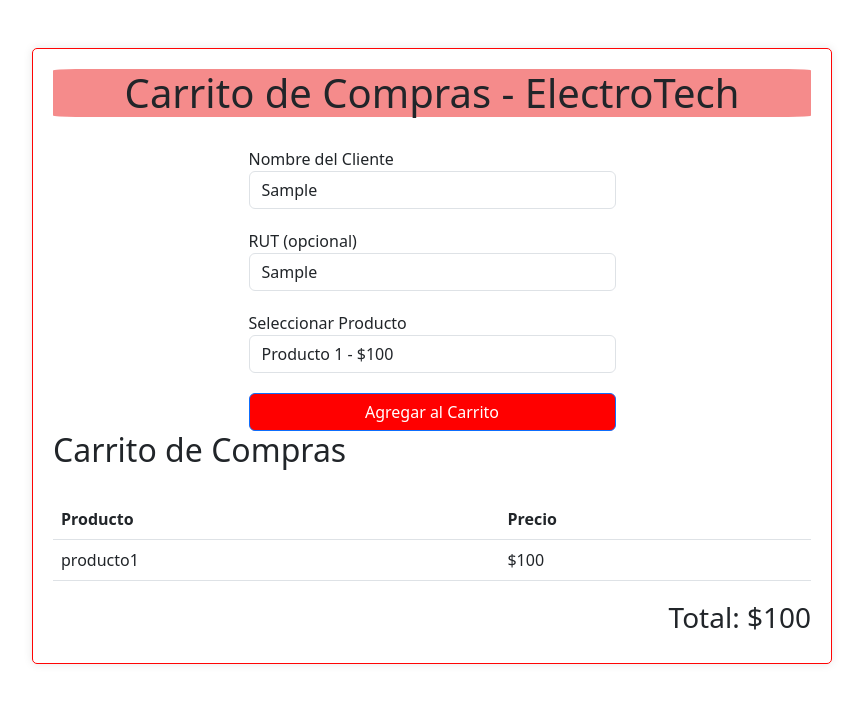
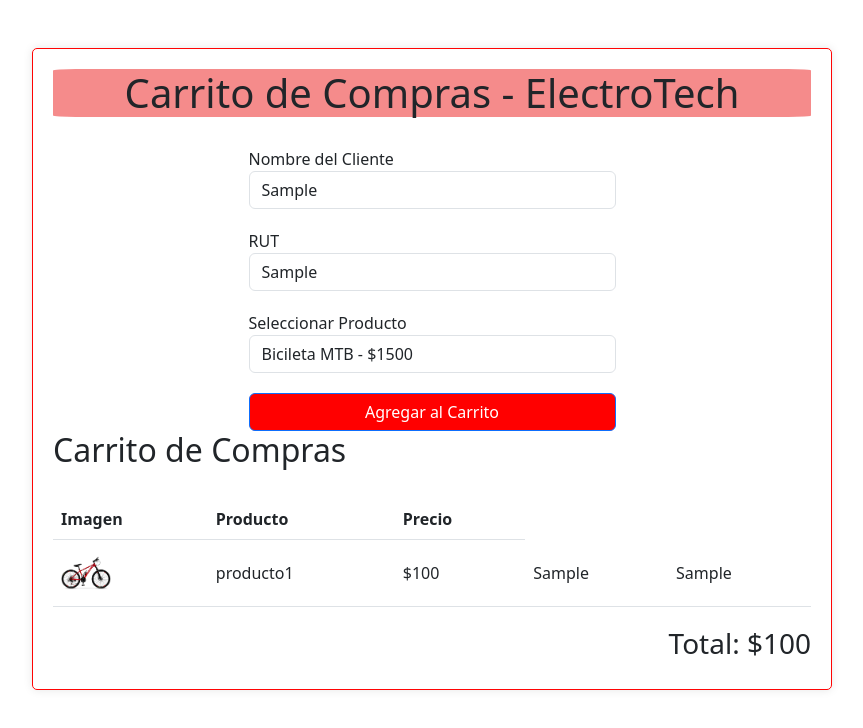
Before and after one commit to mateocuello95/carrito-de-compras, a plain HTML site: page index.html in a window 1280 px wide. Both pictures are taken after typing "Sample", "Sample" into the empty fields and a click on the button "Agregar al Carrito". Shown: the whole page, without its empty margins (208-1071 px from the left). Drawn offline with nearby package versions, Linux system fonts and the light colour scheme.

Commit message:
actualizado

```diff
--- a/index.html
+++ b/index.html
@@ -18,15 +18,15 @@
                         <input type="text" class="form-control" id="cliente" placeholder="Nombre del Cliente">
                     </div>
                     <div class="form-group">
-                        <label for="rut">RUT (opcional)</label>
+                        <label for="rut">RUT</label>
                         <input type="text" class="form-control" id="rut" placeholder="RUT">
                     </div>
                     <div class="form-group">
                         <label for="producto">Seleccionar Producto</label>
                         <select class="form-control" id="producto">
-                            <option value="producto1">Producto 1 - $100</option>
-                            <option value="producto2">Producto 2 - $200</option>
-                            <option value="producto3">Producto 3 - $300</option>
+                            <option value="producto1">Bicileta MTB - $1500</option>
+                            <option value="producto2">PlayStation4 - $500</option>
+                            <option value="producto3">Balon Nike - $80</option>
                         </select>
                     </div>
                     <button type="button" class="btn btn-primary" onclick="agregarAlCarrito()">Agregar al Carrito</button>
@@ -37,6 +37,7 @@
         <table class="table">
             <thead>
                 <tr>
+                    <th>Imagen</th>
                     <th>Producto</th>
                     <th>Precio</th>
                 </tr>
@@ -45,7 +46,7 @@
                 <!-- ACA SE AGREGAN LOS ELEMENTOS DEL CARRITO -->
             </tbody>
         </table>
-        <h3>Total: <span id="total">0</span></h3>
+        <h3>Total: $<span id="total">0</span></h3>
     </div>
 
     <script src="script.js"></script>
--- a/script.js
+++ b/script.js
@@ -2,21 +2,34 @@
 const carrito = [];
 let total = 0;
 
+// Asociar imágenes a los productos
+const productosConImagenes = {
+    producto1: "bicicleta-montana-expert-renegade-hombre-rod-26-frenos-disco-21cambio-rojo.jpg", // Reemplaza con la ruta de la imagen correspondiente
+    producto2: "consola-sony-playstation-4-ps4-slim-1tb-consola-sony-playstation-4-ps4-slim-1tb.jpg", // Reemplaza con la ruta de la imagen correspondiente
+    producto3: "pelota-nike-strike-white.jpg", // Reemplaza con la ruta de la imagen correspondiente
+};
+
 // Función para agregar un producto al carrito
 function agregarAlCarrito() {
     const productoSeleccionado = document.getElementById("producto").value;
+    const cliente = document.getElementById("cliente").value;
+    const rut = document.getElementById("rut").value;
     let precio = 0;
+    let imagen = "";
 
-    // Obtener el precio del producto seleccionado (debes definir tus productos y precios)
+    // Obtener el precio y la imagen del producto seleccionado
     switch (productoSeleccionado) {
         case "producto1":
             precio = 100;
+            imagen = productosConImagenes.producto1;
             break;
         case "producto2":
             precio = 200;
+            imagen = productosConImagenes.producto2;
             break;
         case "producto3":
             precio = 300;
+            imagen = productosConImagenes.producto3;
             break;
         default:
             precio = 0;
@@ -26,6 +39,9 @@
         carrito.push({
             producto: productoSeleccionado,
             precio: precio,
+            imagen: imagen,
+            cliente: cliente, // Agregar el nombre del cliente al objeto del carrito
+            rut: rut,         // Agregar el RUT al objeto del carrito
         });
 
         // Actualizar la tabla del carrito y el total
@@ -42,12 +58,15 @@
     carrito.forEach((item) => {
         const row = document.createElement("tr");
         row.innerHTML = `
+            <td><img src="${item.imagen}" alt="${item.producto}" width="50"></td>
             <td>${item.producto}</td>
             <td>$${item.precio}</td>
+            <td>${item.cliente}</td>
+            <td>${item.rut}</td>
         `;
         carritoBody.appendChild(row);
     });
 
     total = carrito.reduce((sum, item) => sum + item.precio, 0);
-    totalElement.textContent = `$${total}`;
+    totalElement.textContent = total;
 }
```
Also changed, not shown: bicicleta-montana-expert-renegade-hombre-rod-26-frenos-disco-21cambio-rojo.jpg (added), consola-sony-playstation-4-ps4-slim-1tb-consola-sony-playstation-4-ps4-slim-1tb.jpg (added), pelota-nike-strike-white.jpg (added).
